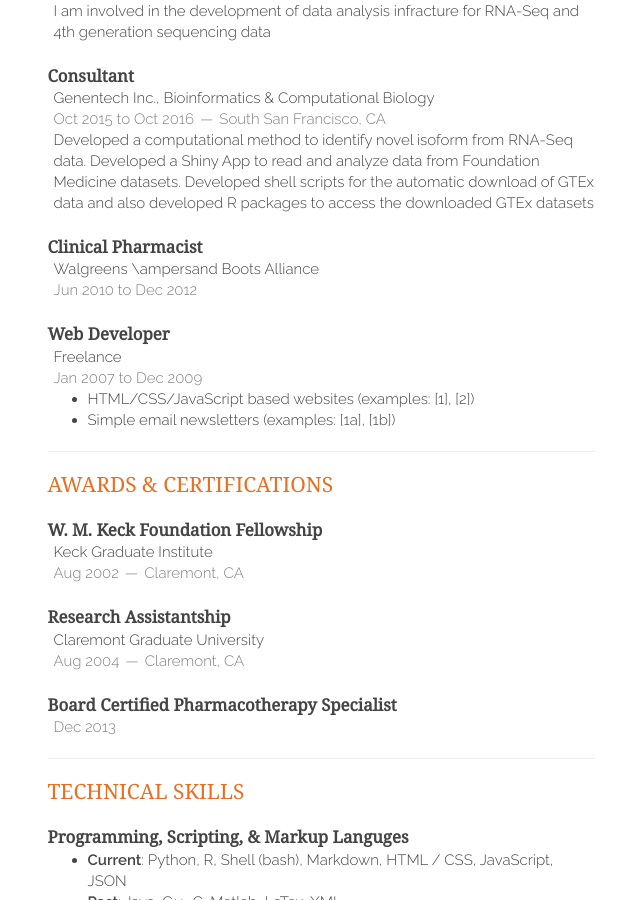
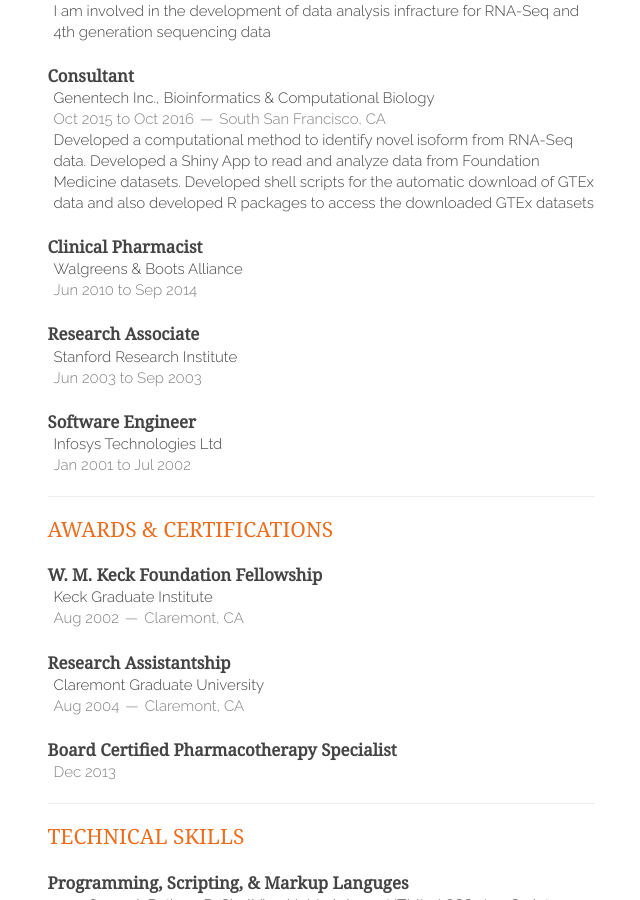
Before and after one commit to sripaladugu/sripaladugu.github.io, a Jekyll site: the page built from cv/index.md, in a window 1280 px wide and 900 px high, scrolled down 1177 px. Shown: the whole window, without its empty margins (415-1055 px from the left). Built offline with Jekyll 4.4.1, drawn with Linux system fonts in a browser that asks for light colours; nearby versions of some CDN libraries; some of the changed text lies outside the part shown.

Commit message:
fixed cv

```diff
--- a/_includes/bib_confpres.html
+++ b/_includes/bib_confpres.html
@@ -1,5 +1,5 @@
 <ol class="bibliography">
 <li><span id="icsb2007"><em>S. R. Paladugu</em>, S. Zhao, A. Ray, A. Raval, "Predicting synthetic genetic interactions in yeast through machine-learning analysis of protein interaction data." Poster presented at the 6th International Conference on Systems Biology; October, 2007; Long Beach, California.</span> <a href="http://www.icsb07.caltech.edu/proceedings/abstracts/H17.pdf">[Abstract]</a>
-
+</li>
 <li><span id="icsb2005">F. Bergmann, H.M. Sauro, R.R. Vallabhajosyula, <em>S.R. Paladugu</em>, "Distributed Computing in Systems Biology using Systems Biology Workbench." Poster presented at the 6th International Conference on Systems Biology; October, 2005; Boston, Massachusetts, USA.</span> <a href="http://systems-biology.org/conference/announcement/2005-calendar/000041.html">[The 6th International Conference on Systems Biology (ICSB 2005)]</a>
 </li></ol>
--- a/_includes/professional.html
+++ b/_includes/professional.html
@@ -20,36 +20,23 @@
     <article>
         <header>
             <h1>Clinical Pharmacist</h1>
-            <p><a href="http://www.walgreens.com">Walgreens \ampersand Boots Alliance</a></p>
-            <span><time>Jun 2010 to Dec 2012</time></span>
+            <p><a href="http://www.walgreens.com">Walgreens &amp; Boots Alliance</a></p>
+            <span><time>Jun 2010 to Sep 2014</time></span>
         </header>
-        <!--
-        <p></p>
-        -->
     </article>
     <article>
         <header>
-            <h1>Web Developer</h1>
-            <p>Freelance</p>
-            <span><time>Jan 2007 to Dec 2009</time></span>
+            <h1>Research Associate</h1>
+            <p><a href="http://www.sri.com">Stanford Research Institute</a></p>
+            <span><time>Jun 2003 to Sep 2003</time></span>
         </header>
-        <p><ul>
-        	<li>HTML/CSS/JavaScript based websites (examples: <a href="http://www.builtbymoore.com/">[1]</a>, <a href="http://files.saraemoore.com/samples/eleneandjosh/index.html">[2]</a>)</li>
-        	<li>Simple email newsletters (examples: <a href="http://files.saraemoore.com/samples/WSJ1/index.html">[1a]</a>, <a href="http://files.saraemoore.com/samples/WSJ2/index.html">[1b]</a>)</li>
-        </ul></p>
     </article>
-    <!--
     <article>
         <header>
-            <h1>Student Employee</h1>
-            <p><a href="http://www.duke.edu">Duke University</a>, <a href="https://aahvs.duke.edu/">Art &amp; Art History Department</a></p>
-            <span><time>Aug 1999 to Dec 2002</time><address>Durham, NC</address></span>
+            <h1>Software Engineer</h1>
+            <p><a href="http://www.infosys.com">Infosys Technologies Ltd</a></p>
+            <span><time>Jan 2001 to Jul 2002</time></span>
         </header>
-        <p><ul>
-        	<li>Created and maintained webpages for courses within the department</li>
-        	<li>Scanned and edited digital images</li>
-        </ul></p>
     </article>
-    -->
 </section>
 <hr />
--- a/index.html
+++ b/index.html
@@ -10,6 +10,6 @@
 <!--	  <h3>I love all things computer science and maths.</h3> -->
   <h3>Have a look at some of my working <a href="{{ site.baseurl }}/projects"> projects</a>.</h3>
   <h3>For more, check out my academic &amp; professional <a href="{{ site.baseurl }}/cv">CV</a>.</h3>
-  <h3>Contact me at <a href="https://www.linkedin.com/in/sri-paladugu-07164214/{{ site.linkedin }}">@{{ site.linkedin }}</a> or by <a href="mailto:{{ site.email }}">email</a>.</h3>
+  <h3>Contact me at <a href="https://www.linkedin.com/in/sri-paladugu-07164214/{{ site.linkedin }}">Sri Paladugu</a> or by <a href="mailto:{{ site.email }}">email</a>.</h3>
   {% include social.html %}
 </section>
```
